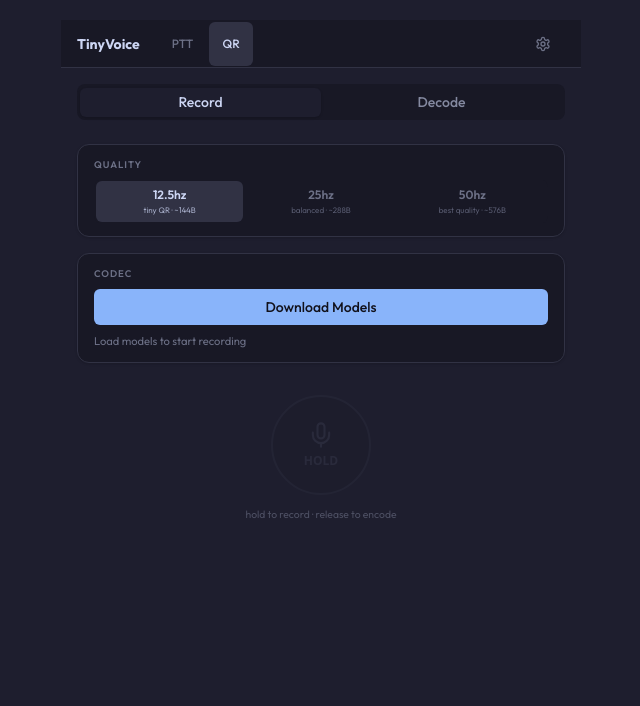
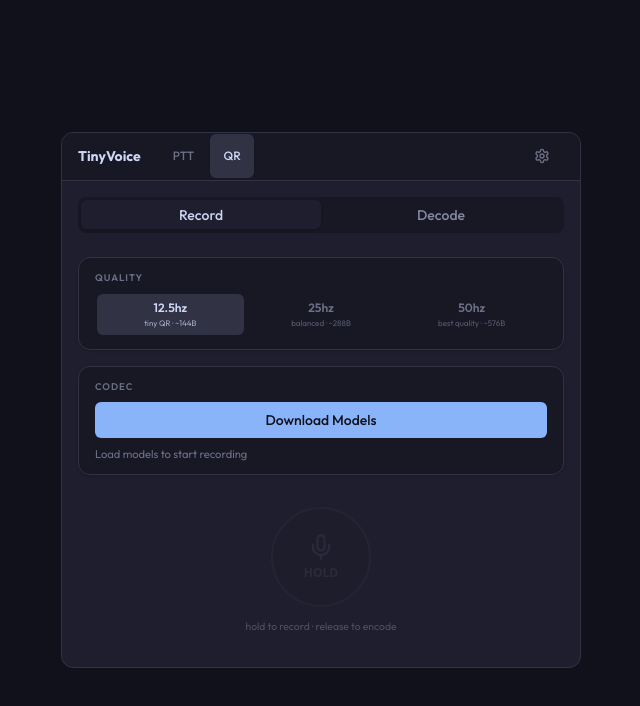
Before and after one commit to okturan/tinyvoice, a React (Vite) app: page /qr in a window 1280 px wide. Shown: the top 706 px of the page, without its empty margins (319-959 px from the left). Built offline with nearby package versions, Linux system fonts and the light colour scheme; no server answers.

Commit message:
fix: wrap entire app in outer container card with border and rounded corners

```diff
--- a/src/pages/PTTPage.tsx
+++ b/src/pages/PTTPage.tsx
@@ -148,8 +148,8 @@
 
   return (
     <>
-      <div className="min-h-screen bg-[var(--base)] text-[var(--text)] flex items-center justify-center">
-        <div className="w-full max-w-[520px] flex flex-col max-h-screen mx-auto my-auto">
+      <div className="min-h-screen bg-[var(--crust)] text-[var(--text)] flex items-center justify-center p-4">
+        <div className="w-full max-w-[520px] flex flex-col max-h-[calc(100vh-2rem)] mx-auto my-auto rounded-xl border border-[var(--surface0)] bg-[var(--base)] overflow-hidden">
           <TopBar />
 
           <div className="flex-1 overflow-hidden px-4 py-4 space-y-4 flex flex-col">
--- a/src/pages/QRPage.tsx
+++ b/src/pages/QRPage.tsx
@@ -18,8 +18,8 @@
   const defaultTab = voiceB64 ? "decode" : "record";
 
   return (
-    <div className="min-h-screen bg-[var(--base)] text-[var(--text)] flex items-center justify-center">
-      <div className="w-full max-w-[520px] flex flex-col h-[min(100vh,760px)] mx-auto my-auto">
+    <div className="min-h-screen bg-[var(--crust)] text-[var(--text)] flex items-center justify-center p-4">
+      <div className="w-full max-w-[520px] flex flex-col max-h-[calc(100vh-2rem)] mx-auto my-auto rounded-xl border border-[var(--surface0)] bg-[var(--base)] overflow-hidden">
         <TopBar />
 
         <div className="flex-1 px-4 py-4">
```
